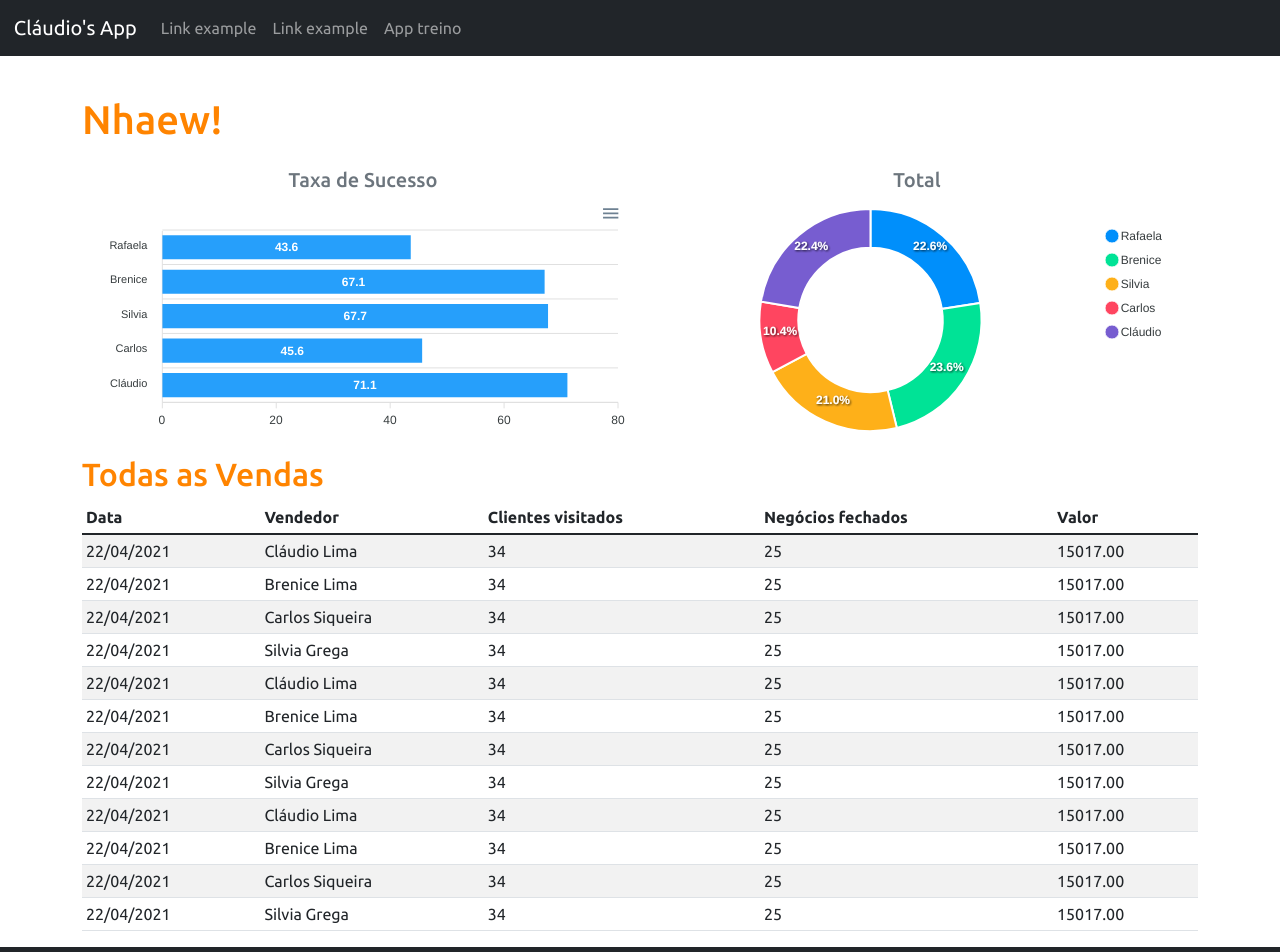
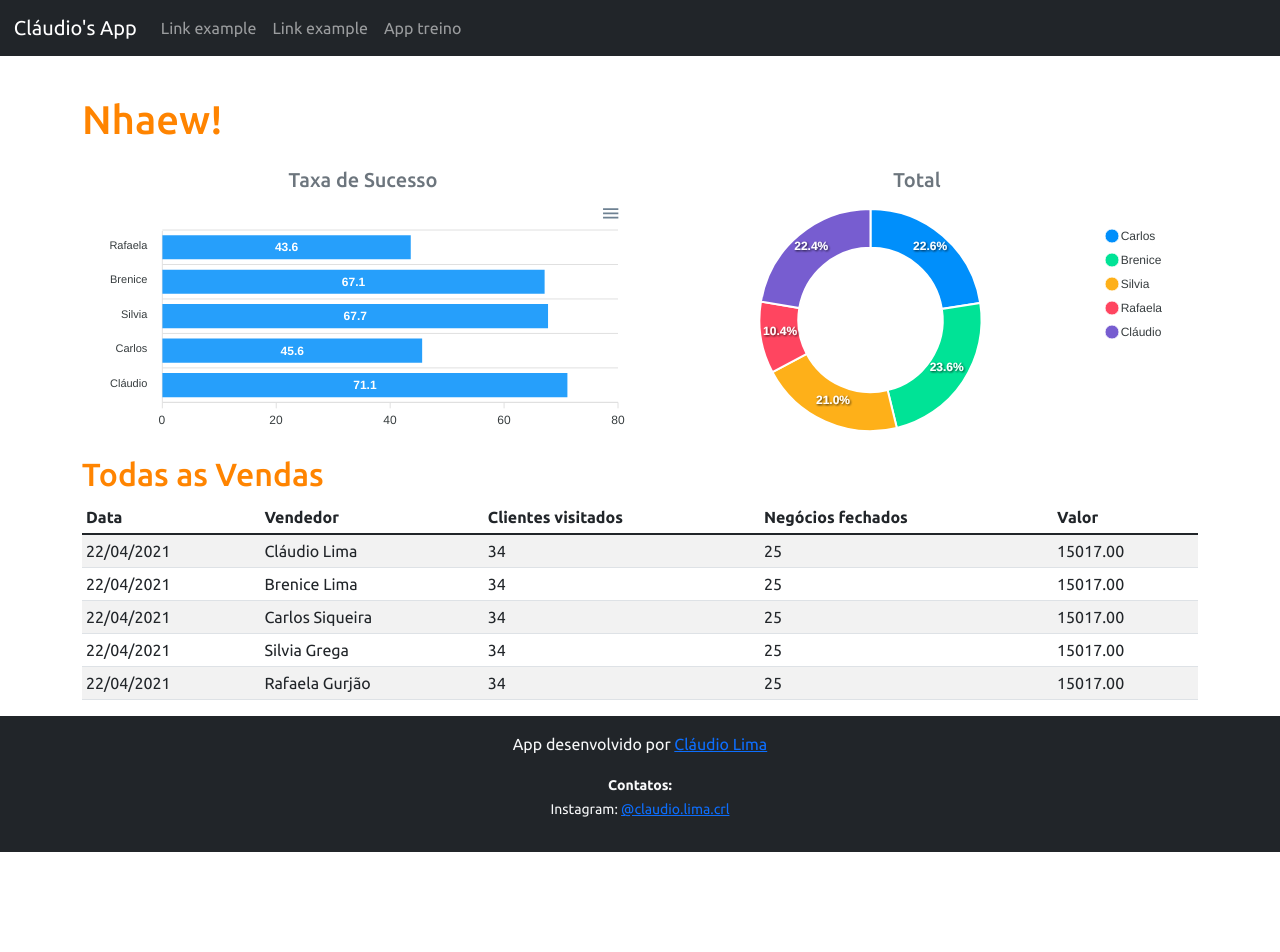
Before and after one commit to CRL-Drums/spring_boot_react, a React (Create React App) app in the folder frontend/: page / in a window 1280 px wide. Shown: the top 952 px of the page. After the commit the page ends 852 px from the top, so only its background shows below. Built offline with nearby package versions, Linux system fonts and the light colour scheme.

Commit message:
charts updated 2

```diff
--- a/frontend/src/assets/DonutChart/index.tsx
+++ b/frontend/src/assets/DonutChart/index.tsx
@@ -2,7 +2,7 @@ import Chart from 'react-apexcharts'
 function DonutChart() {
     const mockData = {
         series: [477138, 499928, 444867, 220426, 473088],
-        labels: ['Rafaela', 'Brenice', 'Silvia', 'Carlos', 'Cláudio']
+        labels: ['Carlos', 'Brenice', 'Silvia', 'Rafaela', 'Cláudio']
     }
 
     const options = {
--- a/frontend/src/components/DataTable/index.tsx
+++ b/frontend/src/components/DataTable/index.tsx
@@ -42,61 +42,11 @@ function DataTable() {
                     </tr>
                     <tr>
                         <td>22/04/2021</td>
-                        <td>Cláudio Lima</td>
+                        <td>Rafaela Gurjão</td>
                         <td>34</td>
                         <td>25</td>
                         <td>15017.00</td>
                     </tr>
-                    <tr>
-                        <td>22/04/2021</td>
-                        <td>Brenice Lima</td>
-                        <td>34</td>
-                        <td>25</td>
-                        <td>15017.00</td>
-                    </tr>
-                    <tr>
-                        <td>22/04/2021</td>
-                        <td>Carlos Siqueira</td>
-                        <td>34</td>
-                        <td>25</td>
-                        <td>15017.00</td>
-                    </tr>
-                    <tr>
-                        <td>22/04/2021</td>
-                        <td>Silvia Grega</td>
-                        <td>34</td>
-                        <td>25</td>
-                        <td>15017.00</td>
-                    </tr>
-                    <tr>
-                        <td>22/04/2021</td>
-                        <td>Cláudio Lima</td>
-                        <td>34</td>
-                        <td>25</td>
-                        <td>15017.00</td>
-                    </tr>
-                    <tr>
-                        <td>22/04/2021</td>
-                        <td>Brenice Lima</td>
-                        <td>34</td>
-                        <td>25</td>
-                        <td>15017.00</td>
-                    </tr>
-                    <tr>
-                        <td>22/04/2021</td>
-                        <td>Carlos Siqueira</td>
-                        <td>34</td>
-                        <td>25</td>
-                        <td>15017.00</td>
-                    </tr>
-                    <tr>
-                        <td>22/04/2021</td>
-                        <td>Silvia Grega</td>
-                        <td>34</td>
-                        <td>25</td>
-                        <td>15017.00</td>
-                    </tr>
-
                 </tbody>
             </table>
         </div>
```
